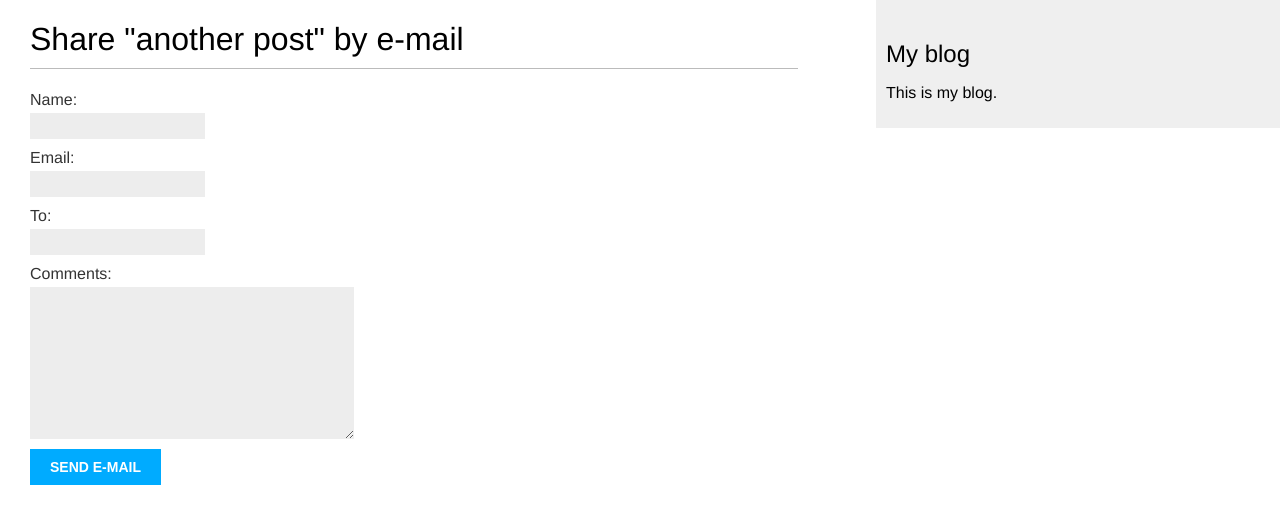
After one commit to AlinaMinackova/my_site, a Django app: page /6/share/ in a window 1280 px wide. The commit adds this page. Shown: the top 524 px of the page. Run offline with Django 4.2, Linux system fonts and the light colour scheme; data comes from the database, SQL or seed files in the repository.

Commit message:
add sent email

```diff
--- /dev/null
+++ b/blog/forms.py
@@ -0,0 +1,9 @@
+from django import forms
+
+
+class EmailPostForm(forms.Form):
+    name = forms.CharField(max_length=25)
+    email = forms.EmailField()
+    to = forms.EmailField()
+    comments = forms.CharField(required=False,
+                               widget=forms.Textarea)
--- a/blog/templates/blog/post/detail.html
+++ b/blog/templates/blog/post/detail.html
@@ -5,5 +5,11 @@
  <p class="date">
  Published {{ post.publish }} by {{ post.author }}
  </p>
+<p>
+ <a href="{% url 'blog:post_share' post.id %}">
+ Share this post
+ </a>
+ </p>
+
  {{ post.body|linebreaks }}
 {% endblock %}
--- /dev/null
+++ b/blog/templates/blog/post/share.html
@@ -0,0 +1,18 @@
+{% extends "blog/base.html" %}
+{% block title %}Share a post{% endblock %}
+{% block content %}
+ {% if sent %}
+ <h1>E-mail successfully sent</h1>
+ <p>
+ "{{ post.title }}" was successfully sent
+ to {{ form.cleaned_data.to }}.
+ </p>
+ {% else %}
+ <h1>Share "{{ post.title }}" by e-mail</h1>
+ <form method="post">
+ {{ form.as_p }}
+ {% csrf_token %}
+ <input type="submit" value="Send e-mail">
+ </form>
+ {% endif %}
+{% endblock %}
--- a/blog/urls.py
+++ b/blog/urls.py
@@ -8,4 +8,6 @@ urlpatterns = [
     # представления поста
     path('', views.post_list, name='post_list'),
     path('<int:year>/<int:month>/<int:day>/<slug:post>/', views.post_detail, name='post_detail'),
+    path('<int:post_id>/share/',
+         views.post_share, name='post_share'),
 ]
--- a/blog/views.py
+++ b/blog/views.py
@@ -1,7 +1,8 @@
+from django.core.mail import send_mail
 from django.shortcuts import render, get_object_or_404
 from .models import Post
 from django.core.paginator import Paginator, EmptyPage, PageNotAnInteger
-
+from .forms import EmailPostForm
 
 
 def post_list(request):
@@ -30,3 +31,31 @@ def post_detail(request, year, month, day, post):
     return render(request,
                   'blog/post/detail.html',
                   {'post': post})
+
+
+def post_share(request, post_id):
+    # Извлечь пост по идентификатору id
+    post = get_object_or_404(Post,
+                             id=post_id,
+                             status=Post.Status.PUBLISHED)
+    sent = False
+    if request.method == 'POST':
+        # Форма была передана на обработку
+        form = EmailPostForm(request.POST)
+        if form.is_valid():
+            # Поля формы успешно прошли валидацию
+            cd = form.cleaned_data
+            post_url = request.build_absolute_uri(
+                post.get_absolute_url())
+            subject = f"{cd['name']} recommends you read " \
+                    f"{post.title}"
+            message = f"Read {post.title} at {post_url}\n\n" \
+                    f"{cd['name']}\'s comments: {cd['comments']}"
+            send_mail(subject, message, 'alikaminakova34118@gmail.com',
+                    [cd['to']])
+            sent = True
+    else:
+        form = EmailPostForm()
+    return render(request, 'blog/post/share.html', {'post': post,
+                                                'form': form,
+                                                    'sent':sent})
```
Also changed, not shown: mysite/settings.py (+6 -6 lines).
